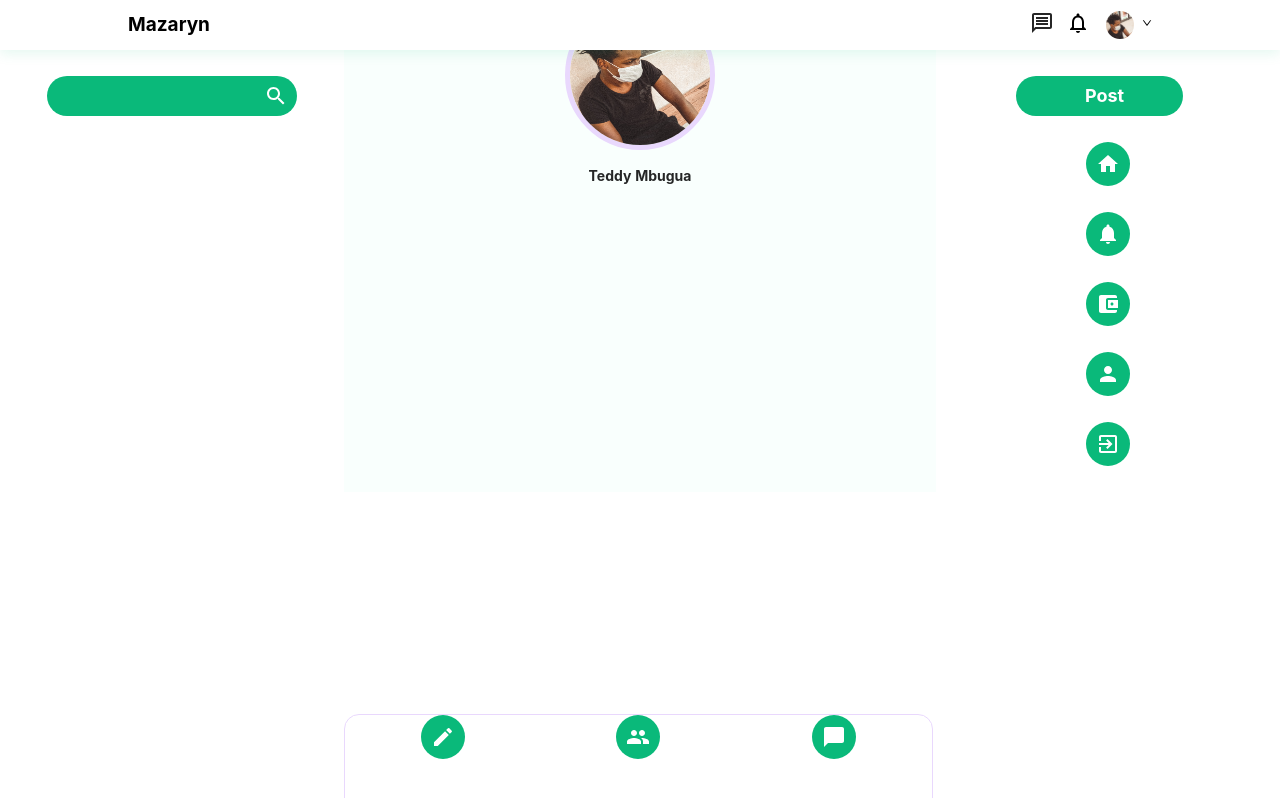
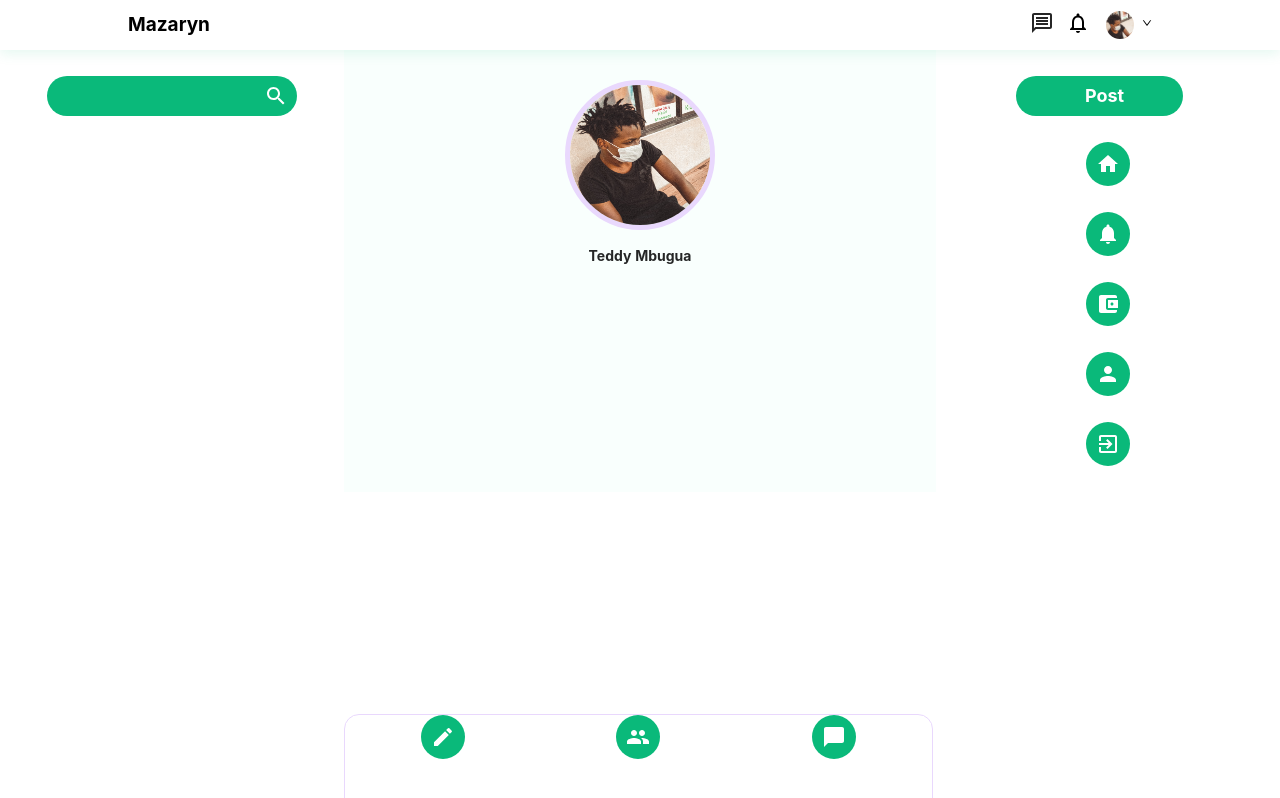
Before and after one commit to aiden77mori/mazaryn-frontend, a React (Create React App) app: page /profile in a window 1280 px wide. Built offline with nearby package versions, Linux system fonts and the light colour scheme; sample sign-in values are in the browser's storage.

Commit message:
add margin to profile avatar

```diff
--- a/src/components/middle pane/profile/Profile.js
+++ b/src/components/middle pane/profile/Profile.js
@@ -7,7 +7,7 @@ import GroupIcon from '@material-ui/icons/Group';
 function Profile(){
 
     return(
-        <div className='profile'>
+        <div className='profile mt-20'>
             <figure>
                 <img src={process.env.PUBLIC_URL + '/assets/images/me.jpg'} alt='profileImage'/>
                 <figcaption>
```
